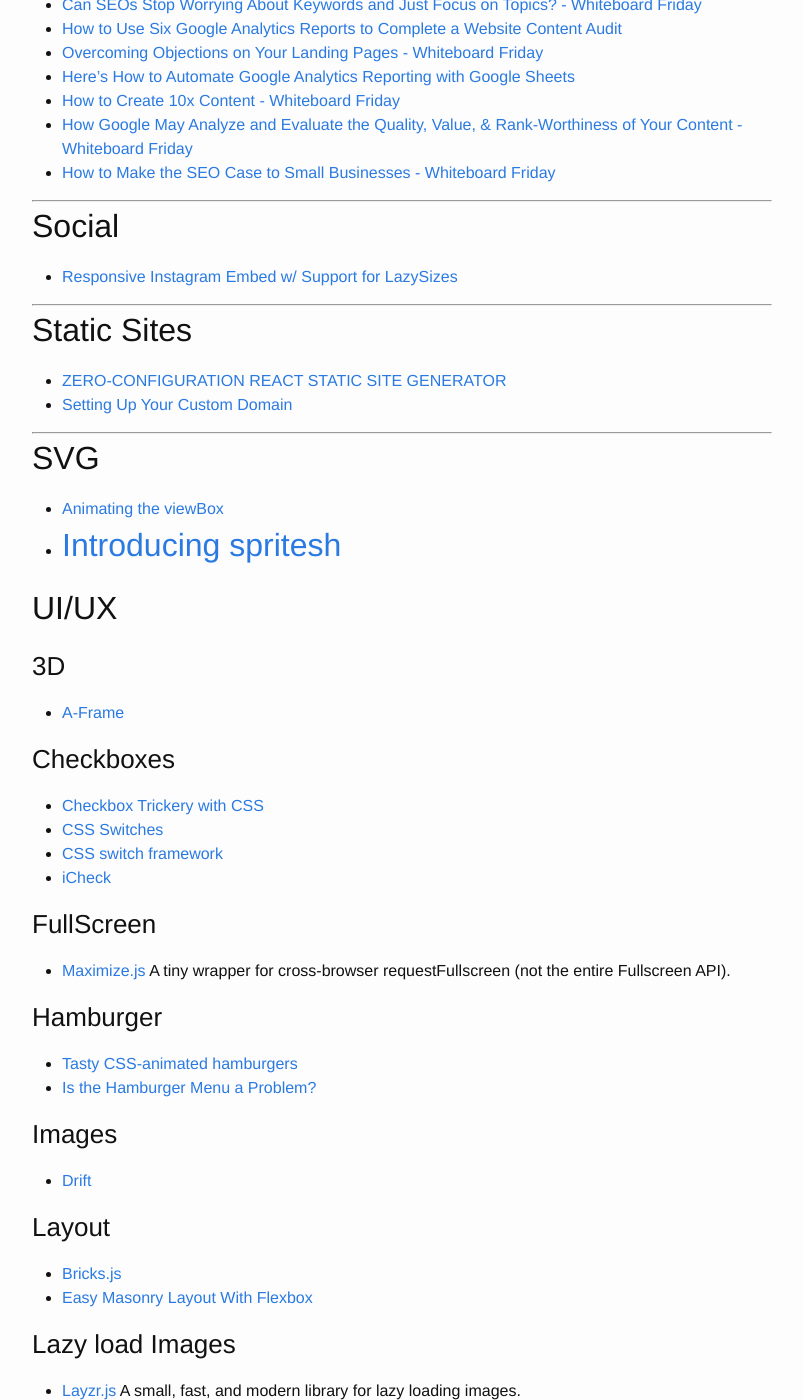
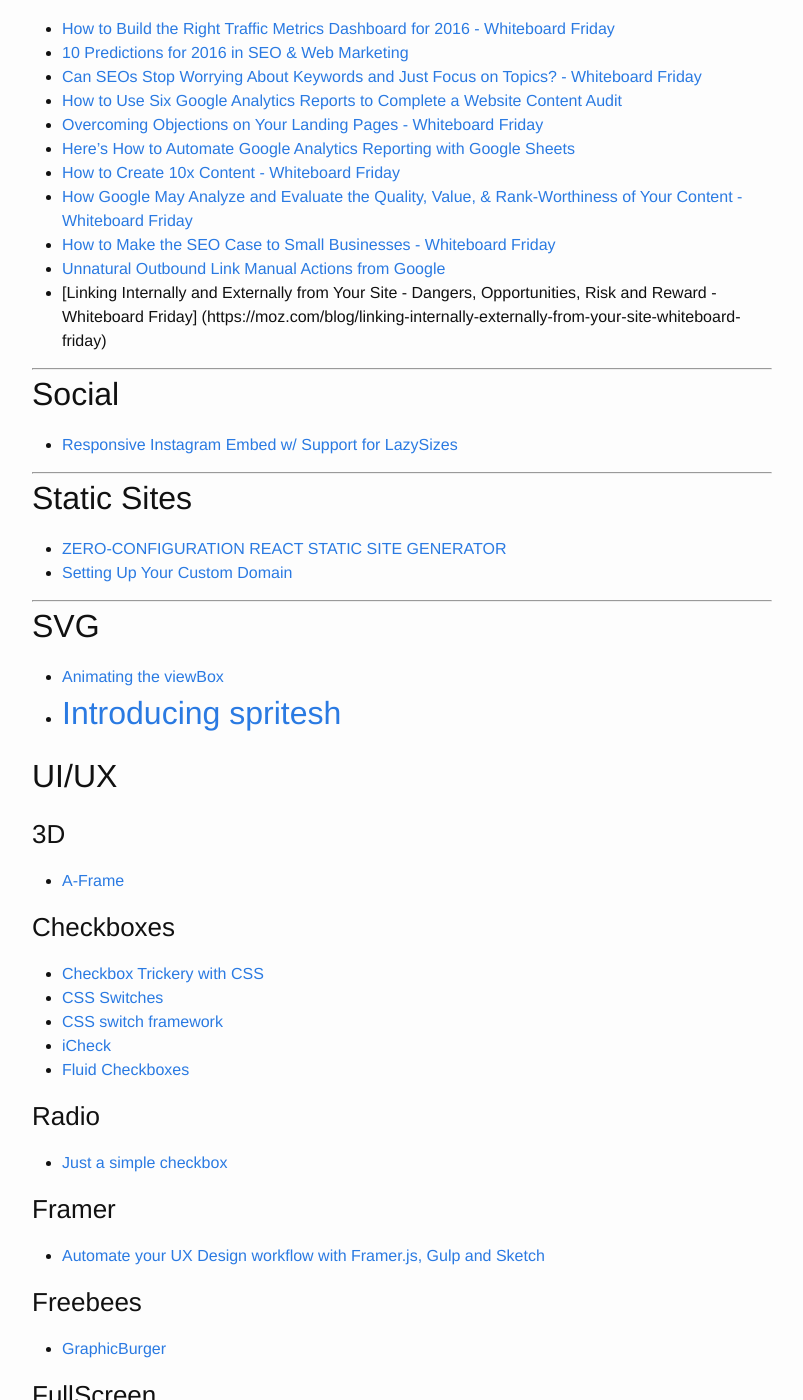
Before and after one commit to brownerd/brownerd.github.io, a Jekyll site: the page built from _posts/2016-01-01-reading-list-2016.md, in a window 1280 px wide and 1400 px high, scrolled down 7506 px. Shown: the whole window, without its empty margins (238-1041 px from the left). Built offline with Jekyll 4.4.1, drawn with Linux system fonts in a browser that asks for light colours; emoji names are drawn with the system emoji font; some of the changed text lies outside the part shown.

Commit message:
journaling

```diff
--- a/_posts/2016-01-01-reading-list-2016.md
+++ b/_posts/2016-01-01-reading-list-2016.md
@@ -89,6 +89,9 @@ This is a running list of all the articles I read during 2016 that I want to rem
 - [folio.transitions](http://codepen.io/foliodot/pen/MKNeKB)
 - [Make Your Own Marco Mag](http://codepen.io/mpopv/pen/aNbqrq?editors=1010)
 [Colorful Digit Clock](http://codepen.io/xgad/pen/YwgyQj?editors=0010)
+- [#13 CSS Magic with :empty, SnappySnippet and the 1X commandments of FE](http://codepen.io/ComeonCreative/post/13-css-magic-with-empty-snappysnippet-and-the-1x-commandments-of-fe)
+- [Just a simple checkbox](http://codepen.io/pamdayne/pen/vGRqLM)
+- [Hide menus when scrolling down. Vanilla Javascript](http://codepen.io/joacimnilsson/pen/KzoYjL?editors=0010)
 
 
 ---
@@ -428,6 +431,9 @@ The Two Pillars of JavaScript](https://medium.com/javascript-scene/the-two-pilla
 - [How to Create 10x Content - Whiteboard Friday](https://moz.com/blog/how-to-create-10x-content-whiteboard-friday)
 - [How Google May Analyze and Evaluate the Quality, Value, & Rank-Worthiness of Your Content - Whiteboard Friday](https://moz.com/blog/google-may-analyze-evaluate-quality-content-whiteboard-friday)
 - [How to Make the SEO Case to Small Businesses - Whiteboard Friday](https://moz.com/blog/make-seo-case-small-businesses-whiteboard-friday)
+- [Unnatural Outbound Link Manual Actions from Google](http://www.thesempost.com/new-outbound-link-manual-action-sent-by-google/)
+- [Linking Internally and Externally from Your Site - Dangers, Opportunities, Risk and Reward - Whiteboard Friday]
+(https://moz.com/blog/linking-internally-externally-from-your-site-whiteboard-friday)
 
 ---
 
@@ -468,6 +474,18 @@ The Two Pillars of JavaScript](https://medium.com/javascript-scene/the-two-pilla
 - [CSS Switches](http://codepen.io/daniesy/pen/VabvNJ)
 - [CSS switch framework](http://codepen.io/Raidez/pen/WwjYPx)
 - [iCheck](http://icheck.fronteed.com/#features)
+- [Fluid Checkboxes](http://codepen.io/BjornRombaut/pen/pyLMxY)
+
+### Radio
+- [Just a simple checkbox](http://codepen.io/pamdayne/pen/vGRqLM)
+
+
+### Framer
+- [Automate your UX Design workflow with Framer.js, Gulp and Sketch](https://blog.prototypr.io/automate-your-ux-design-workflow-with-framer-js-gulp-and-sketch-cc2e8484e4b7#.f4w2oktfp)
+
+
+### Freebees
+- [GraphicBurger](http://graphicburger.com/)
 
 
 ### FullScreen
@@ -515,6 +534,13 @@ The Two Pillars of JavaScript](https://medium.com/javascript-scene/the-two-pilla
 - [iScroll](http://iscrolljs.com/#intro)
 - [Jump.js](http://callmecavs.com/jump.js/) A small, modern, dependency-free smooth scrolling library by callmecavs.
 - [Zenscroll](https://zengabor.github.io/zenscroll/)Zenscroll is a vanilla JavaScript module that enables animated vertical scrolling to any element or any position within your document or within a DIV or other scrollable container.
+- [Hide menus when scrolling down. Vanilla Javascript](http://codepen.io/joacimnilsson/pen/KzoYjL?editors=0010)
+
+
+### Sketch
+- [Automate your UX Design workflow with Framer.js, Gulp and Sketch](https://blog.prototypr.io/automate-your-ux-design-workflow-with-framer-js-gulp-and-sketch-cc2e8484e4b7#.f4w2oktfp)
+- [SKETCH APP TUTORIALS](https://leveluptutorials.com/tutorials/sketch-app-tutorials)
+
 
 
 ### Slider
@@ -543,6 +570,8 @@ The Two Pillars of JavaScript](https://medium.com/javascript-scene/the-two-pilla
 
 ## WP
 - [WordPress Actions and Filters: What's the Difference?](http://code.tutsplus.com/articles/wordpress-actions-and-filters-whats-the-difference--cms-25700)
+- [Three Approaches To Adding Configurable Fields To Your WordPress Plugin](https://www.smashingmagazine.com/2016/04/three-approaches-to-adding-configurable-fields-to-your-plugin/)
+
 
 ### REST API
 - [WP REST API Part 1: Creating a Mobile App with WP-API and React Native](https://deliciousbrains.com/creating-mobile-app-wp-api-react-native/)
```
Also changed, not shown: other parts of _posts/2016-01-01-reading-list-2016.md (+3 -1 lines), _drafts/365-days-to-learn-js.md (+45 -5 lines).
